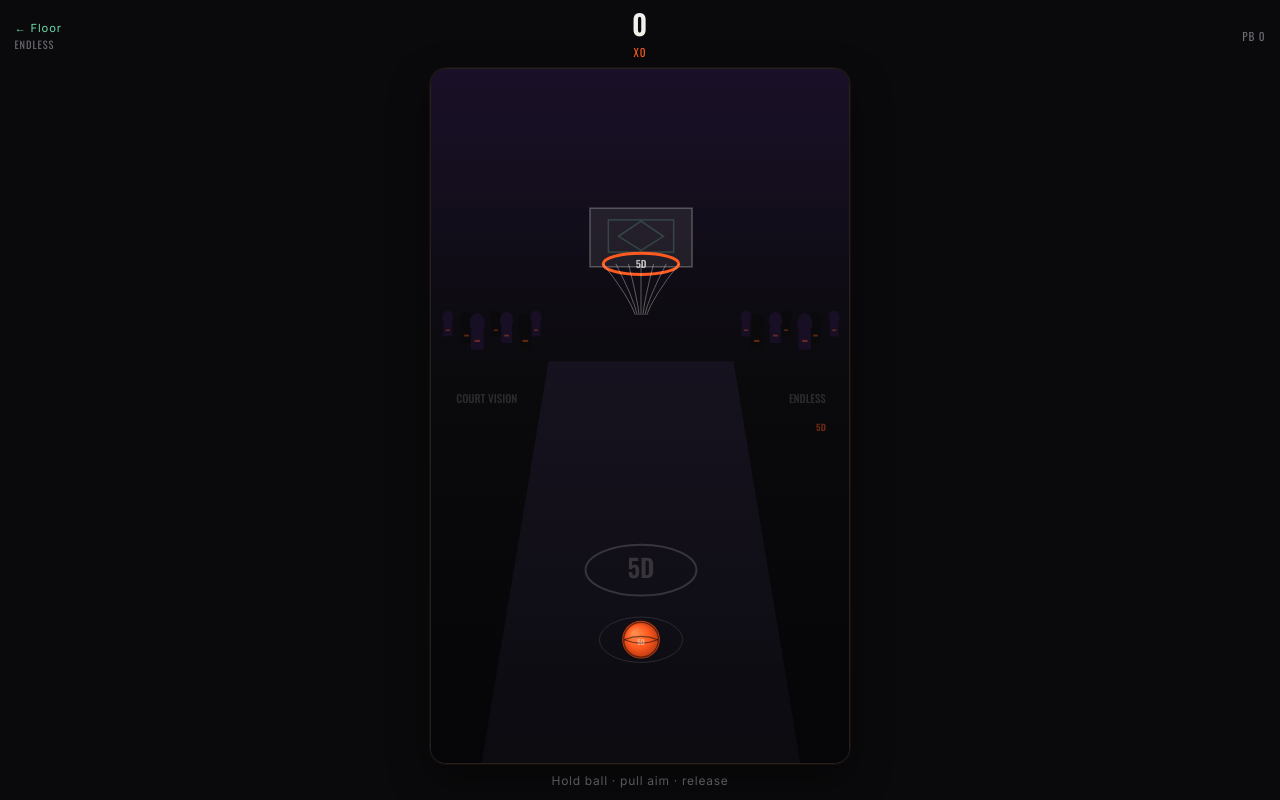
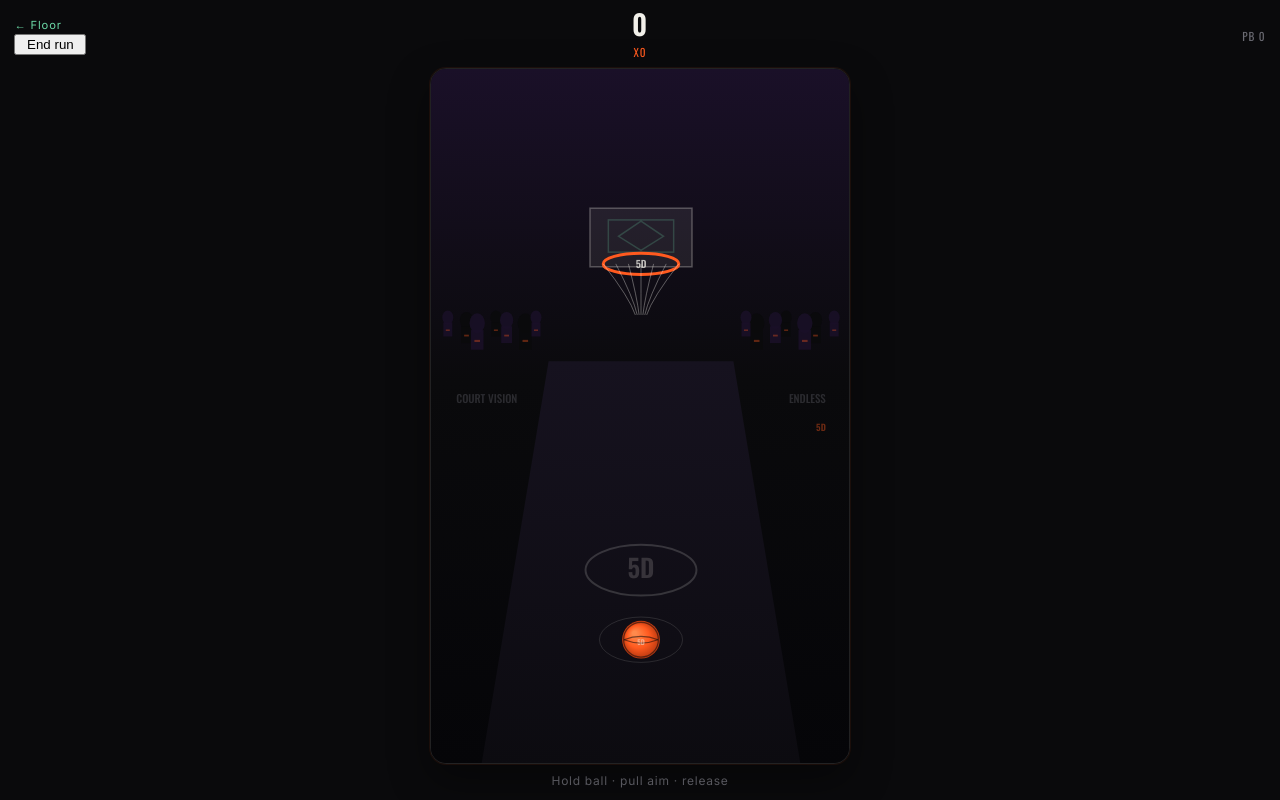
Before and after one commit to zenotheomni/fifth-dimension-arcade, a React (Vite) app: page /arcade/court-vision in a window 1280 px wide. Both pictures are taken after a click on the button "RUN IT". Built offline with nearby package versions, Linux system fonts and the light colour scheme.

Commit message:
feat(m2): Endless UI — End run, miss resets mult, soft end doors

```diff
--- a/src/arcade/courtVision/CourtVisionEndless.tsx
+++ b/src/arcade/courtVision/CourtVisionEndless.tsx
@@ -19,7 +19,13 @@ export default function CourtVisionEndless({ onExit }: CourtVisionEndlessProps)
           <Link to="/" className="cv-hud__back" onClick={onExit}>
             ← Floor
           </Link>
-          <span className="cv-hud__mode">Endless</span>
+          {g.started && g.phase !== 'ended' ? (
+            <button type="button" className="cv-hud__end" onClick={g.endRun}>
+              End run
+            </button>
+          ) : (
+            <span className="cv-hud__mode">Endless</span>
+          )}
         </div>
         <div className="cv-hud__scoreblock">
           <span className="cv-hud__score">{g.score}</span>
@@ -58,7 +64,7 @@ export default function CourtVisionEndless({ onExit }: CourtVisionEndlessProps)
             <h1 className="cv-overlay__title">Endless</h1>
             <p className="cv-overlay__copy">
               Hold the ball, pull to aim and power, release. One mid-air nudge.
-              Miss ends the run.
+              Misses reset your multiplier. End the run whenever you're ready.
             </p>
             <button
               type="button"
```
